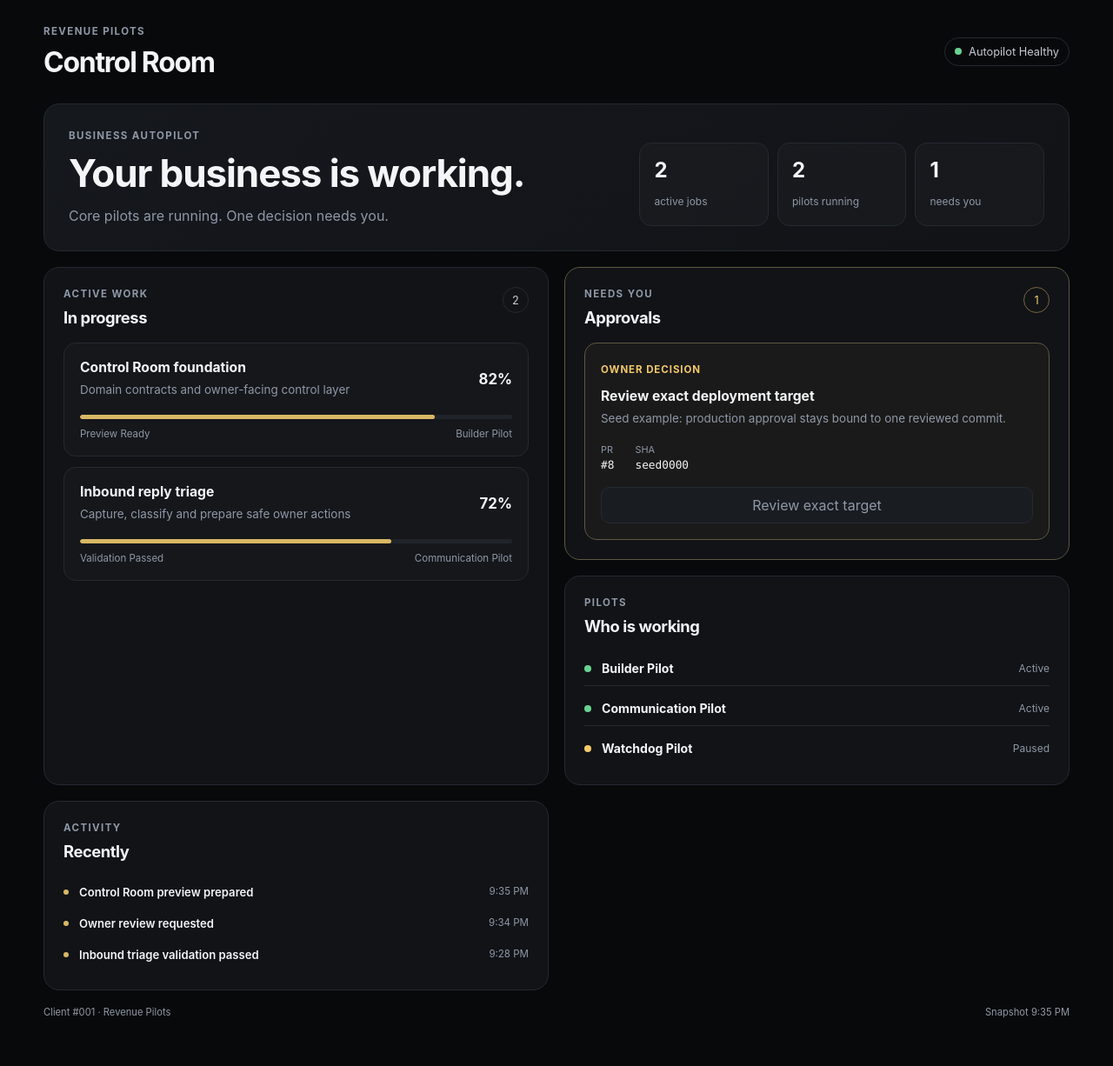
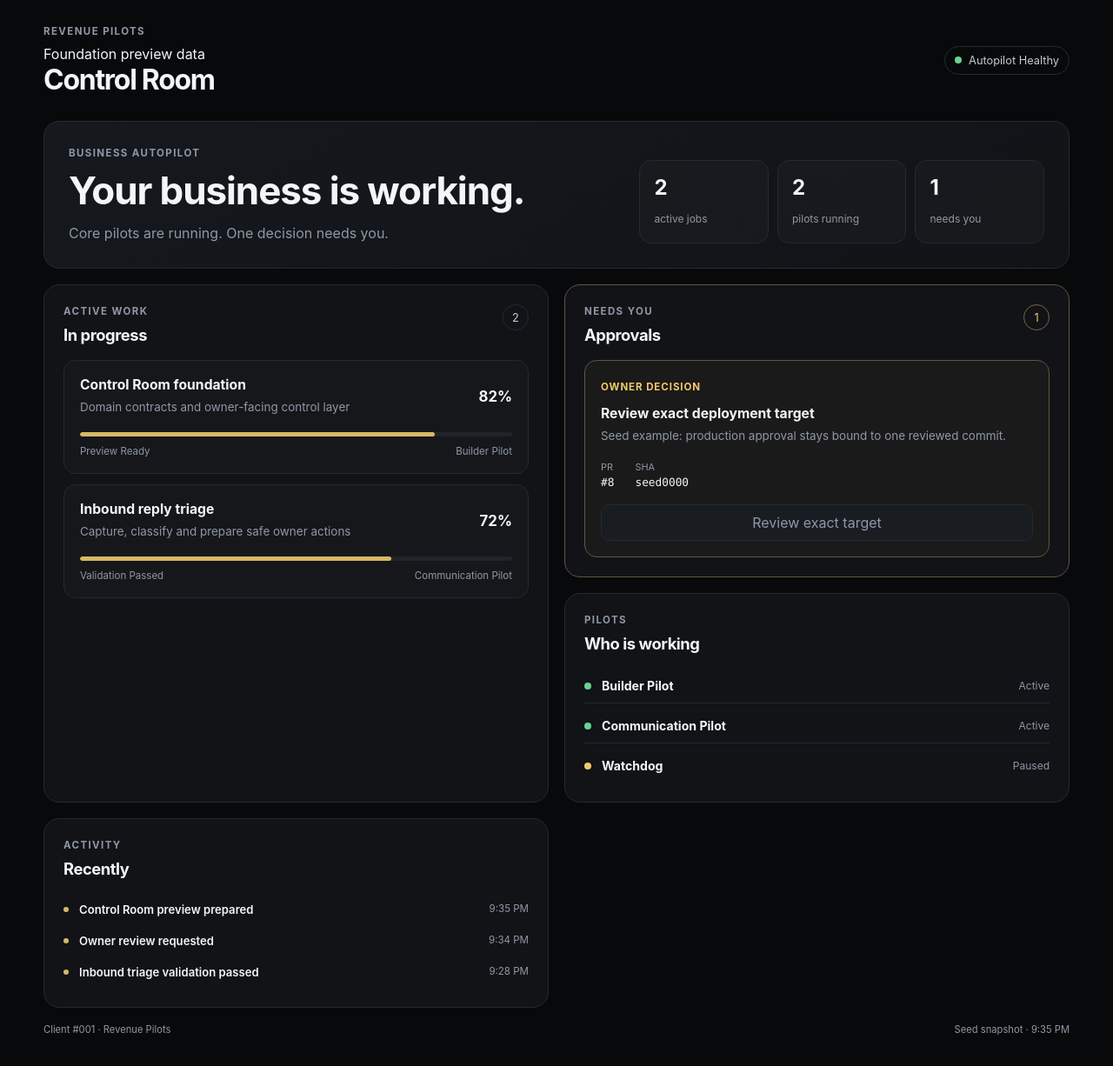
Before and after one commit to ostapvinkovskyi-pixel/-Revenue-Pilots, a Next.js app in the folder control-room/: page / in a window 1280 px wide. Shown: the top 1226 px of the page at 87% size. Built offline with nearby package versions, Linux system fonts and the light colour scheme.

Commit message:
Control Room: make seed mode explicit and harden pilot display

```diff
--- a/control-room/app/page.tsx
+++ b/control-room/app/page.tsx
@@ -1,8 +1,8 @@
 import { getControlRoomRepository } from "@/data/repository";
 import type { Event, Pilot } from "@/domain";
 
-function pilotLabel(pilot: Pilot): string {
-  return `${pilot.type.charAt(0).toUpperCase()}${pilot.type.slice(1)} Pilot`;
+function pilotLabel(pilot: Pilot | undefined): string {
+  return pilot?.display_name ?? "Unassigned";
 }
 
 function eventLabel(event: Event): string {
@@ -26,7 +26,10 @@ export default async function HomePage() {
     <main className="shell">
       <header className="topbar">
         <div>
+          <div className="titleLine">
             <p className="eyebrow">Revenue Pilots</p>
+            {snapshot.mode === "seed" ? <span className="modePill">Foundation preview data</span> : null}
+          </div>
           <h1>Control Room</h1>
         </div>
         <div className={`health health--${snapshot.autopilotStatus}`}>
@@ -68,7 +71,9 @@ export default async function HomePage() {
           </div>
 
           <div className="workList">
-            {snapshot.activeWork.map((item) => (
+            {snapshot.activeWork.map((item) => {
+              const pilot = snapshot.pilots.find((candidate) => candidate.pilot_id === item.job.pilot_id);
+              return (
                 <article className="workCard" key={item.job.job_id}>
                   <div className="workHeading">
                     <div>
@@ -89,10 +94,11 @@ export default async function HomePage() {
                   </div>
                   <div className="workMeta">
                     <span>{item.checkpointLabel}</span>
-                  <span>{pilotLabel(snapshot.pilots.find((pilot) => pilot.pilot_id === item.job.pilot_id) ?? snapshot.pilots[0])}</span>
+                    <span>{pilotLabel(pilot)}</span>
                   </div>
                 </article>
-            ))}
+              );
+            })}
           </div>
         </section>
 
@@ -170,7 +176,7 @@ export default async function HomePage() {
 
       <footer className="footerNote">
         <span>Client #001 · {snapshot.organization.name}</span>
-        <span>Snapshot {formatTime(snapshot.capturedAt)}</span>
+        <span>{snapshot.mode === "seed" ? "Seed snapshot" : "Live snapshot"} · {formatTime(snapshot.capturedAt)}</span>
       </footer>
     </main>
   );
```
Lines whose indentation alone changed are shown as unchanged.
